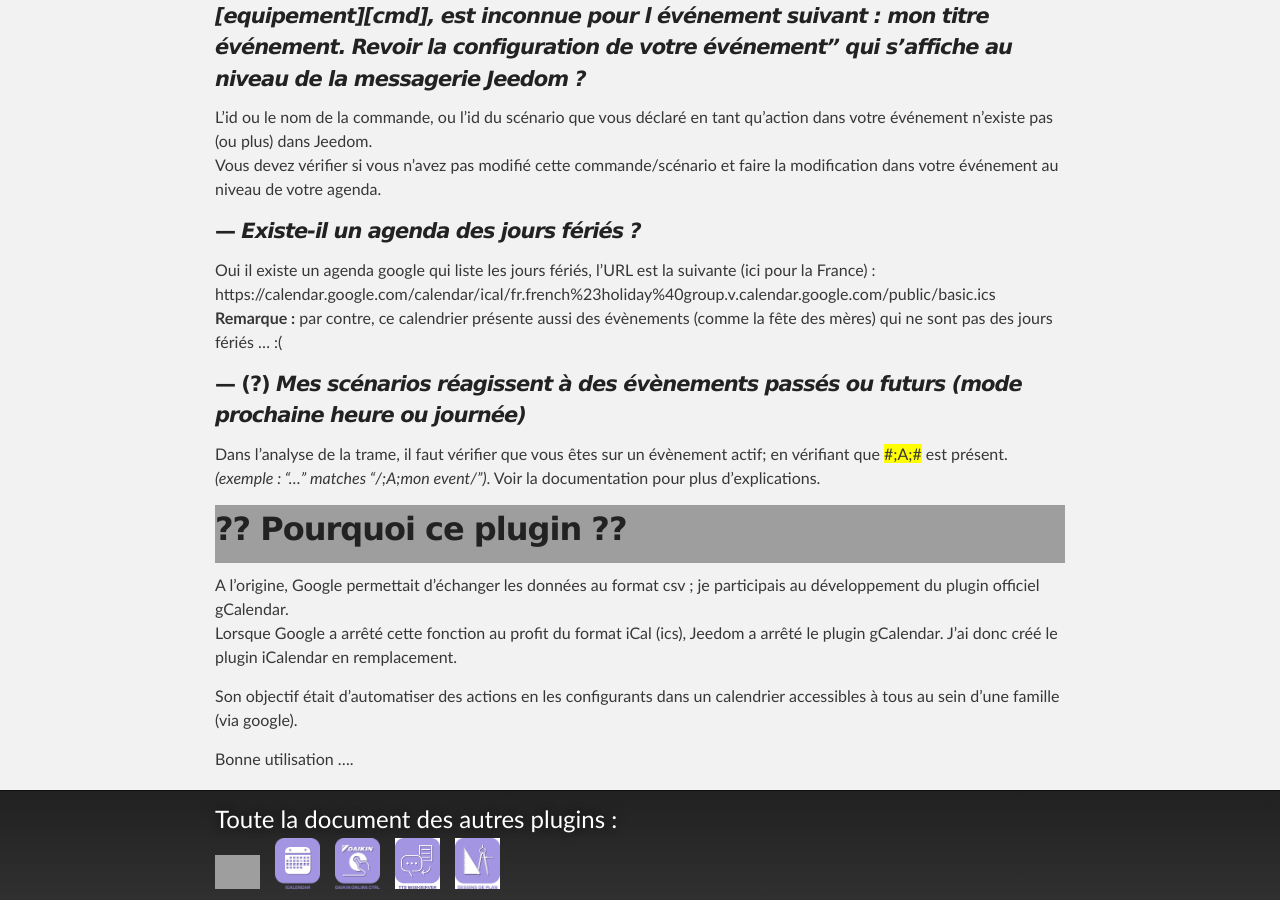
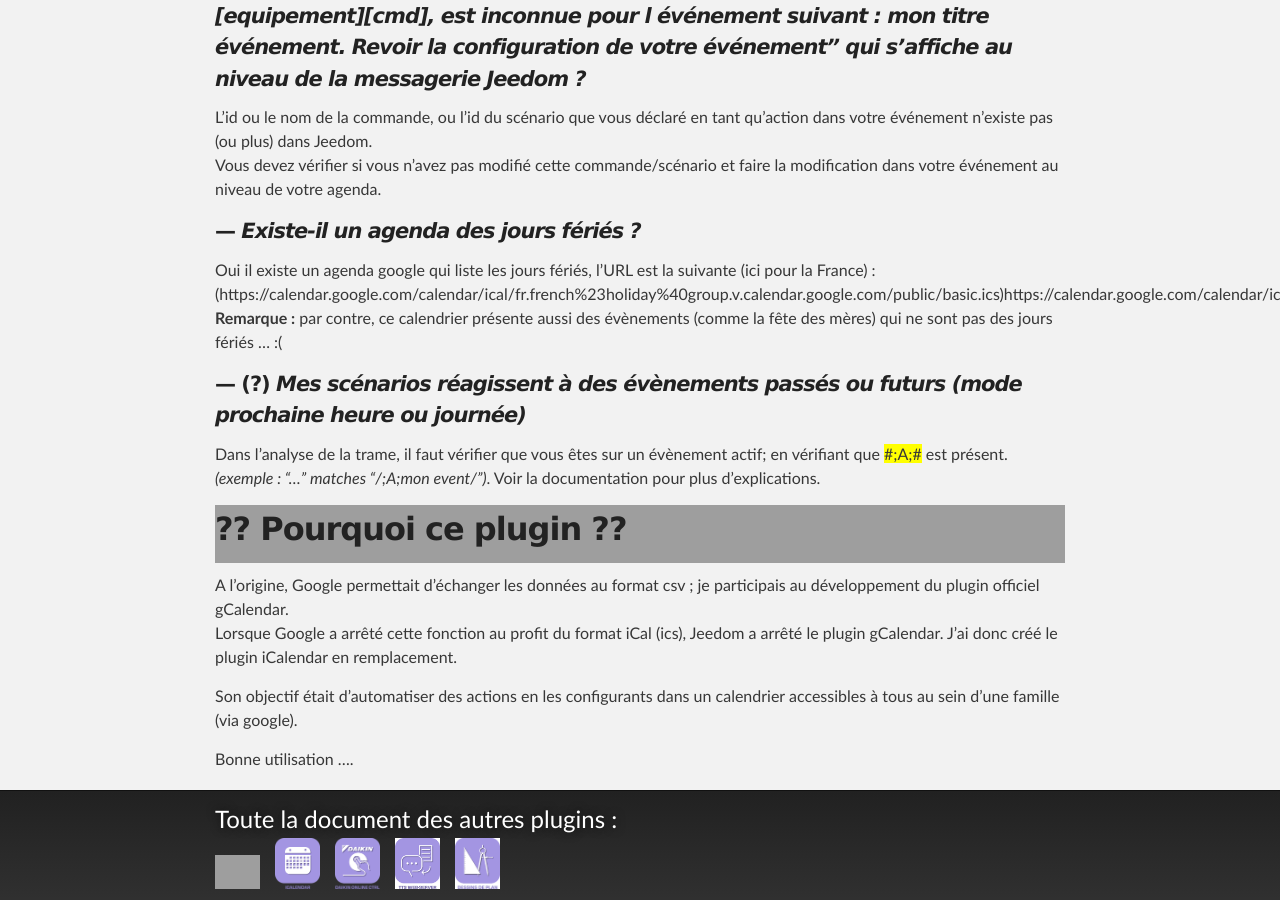
Before and after one commit to abarrau/jeedom-plugins-doc, a Jekyll site: the page built from docs/iCalendar/index.md, in a window 1280 px wide and 900 px high, scrolled down 24774 px. Built offline with Jekyll 4.4.1, drawn with Linux system fonts in a browser that asks for light colours; our own code applies the rules of GitHub Pages for plain Markdown files; the repository's description, which GitHub fills in, is left out; part of the change alters nothing that is shown.

Commit message:
Update index.md

```diff
--- a/docs/iCalendar/index.md
+++ b/docs/iCalendar/index.md
@@ -493,7 +493,7 @@ Vous devez vérifier si vous n'avez pas modifié cette commande/scénario et fai
 
 #### --- _Existe-il un agenda des jours fériés ?_
 Oui il existe un agenda google qui liste les jours fériés, l'URL est la suivante (ici pour la France) :
-https://calendar.google.com/calendar/ical/fr.french%23holiday%40group.v.calendar.google.com/public/basic.ics <br/>
+(https://calendar.google.com/calendar/ical/fr.french%23holiday%40group.v.calendar.google.com/public/basic.ics)https://calendar.google.com/calendar/ical/fr.french%23holiday%40group.v.calendar.google.com/public/basic.ics <br/>
 **Remarque :** par contre, ce calendrier présente aussi des évènements (comme la fête des mères) qui ne sont pas des jours fériés ... :(
 
 
```
